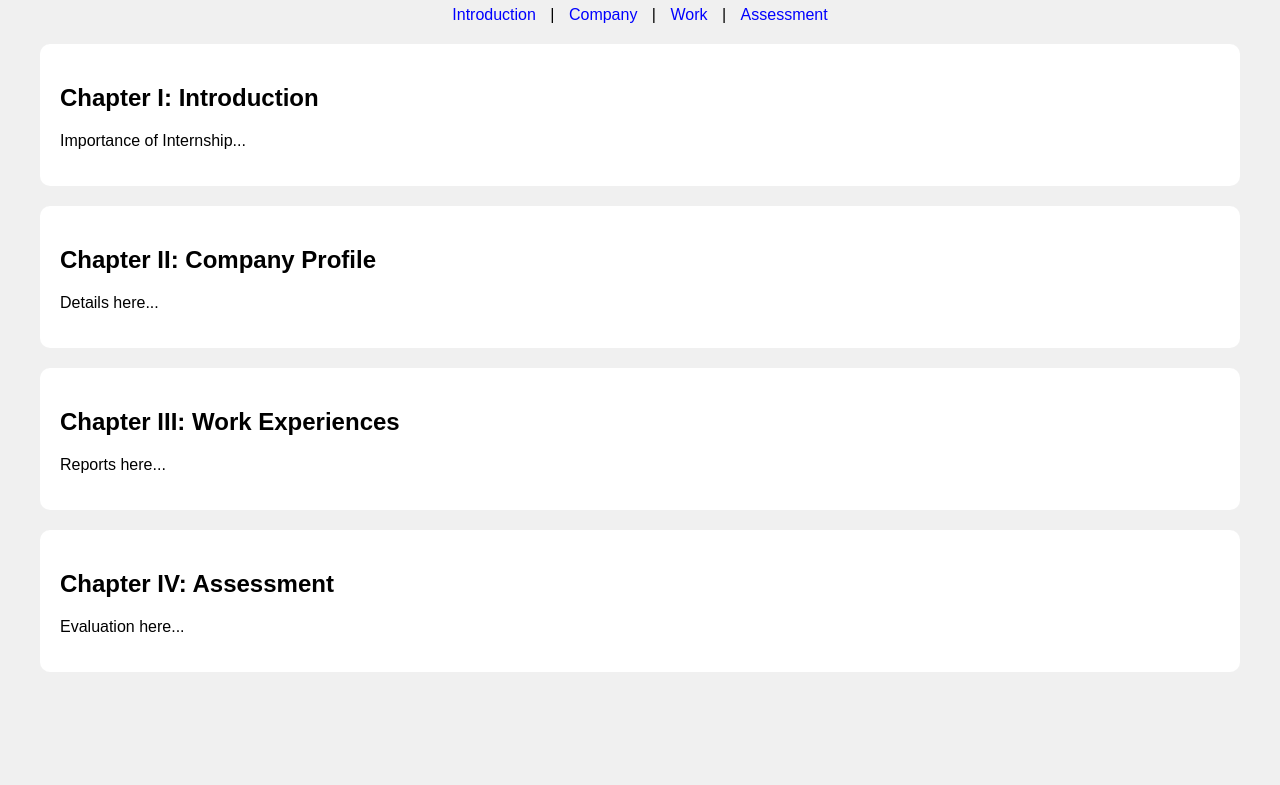
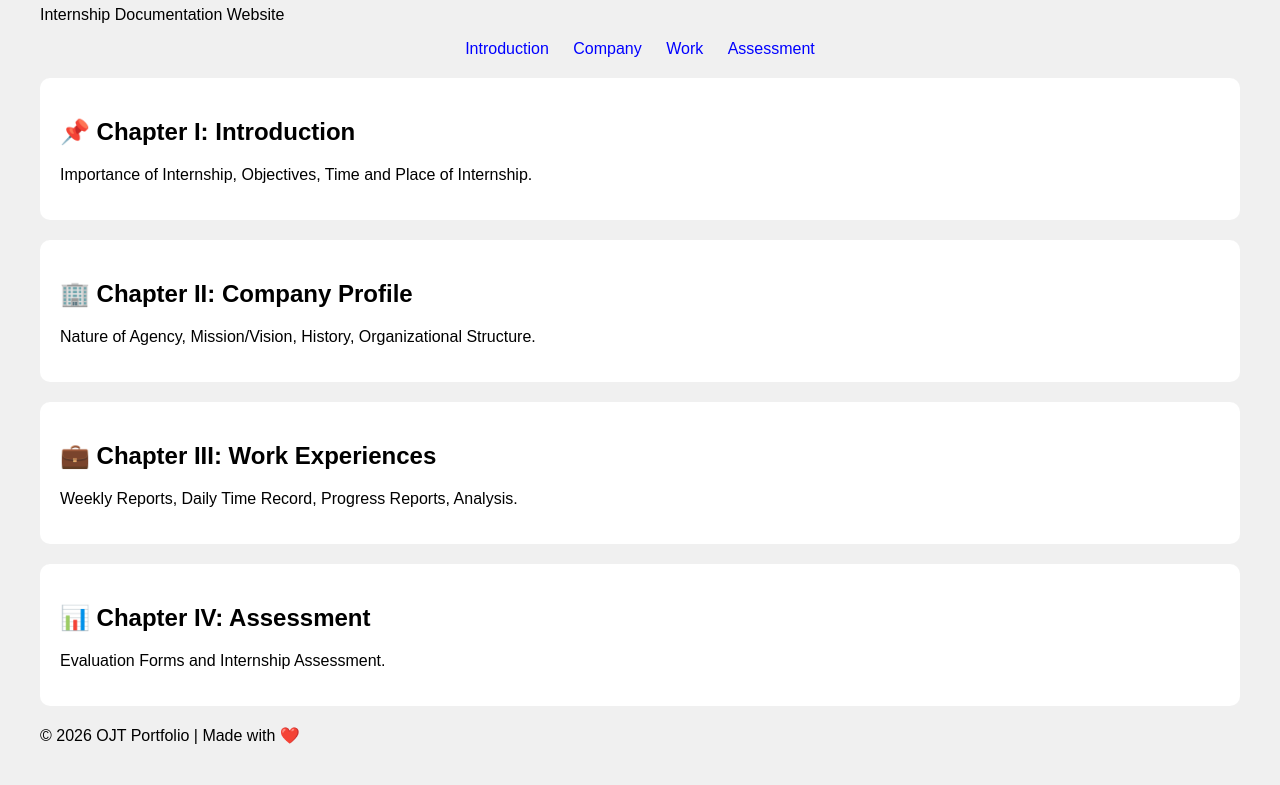
Before and after one commit to dyeyem123/e-portfolio, a plain HTML site: page index.html in a window 1280 px wide. Shown: the part 92-877 px from the top of the page. Before the commit the page ends 804 px from the top, so only its background shows below. Drawn offline with Linux system fonts and the light colour scheme.

Commit message:
Update index.html

```diff
--- a/index.html
+++ b/index.html
@@ -1,39 +1,52 @@
 <!DOCTYPE html>
-<html>
+<html lang="en">
 <head>
-    <title>My OJT Portfolio</title>
+<meta charset="UTF-8">
+<meta name="viewport" content="width=device-width, initial-scale=1.0">
+<title>OJT Portfolio</title>
 <link rel="stylesheet" href="style.css">
+
+<!-- Google Font -->
+<link href="https://fonts.googleapis.com/css2?family=Poppins:wght@300;400;600;700&display=swap" rel="stylesheet">
 </head>
+
 <body>
 
-    <h1>My OJT Portfolio</h1>
+<header>
+    <h1 class="logo">My OJT Portfolio</h1>
+    <p class="subtitle">Internship Documentation Website</p>
+</header>
 
 <nav>
-        <a href="#intro">Introduction</a> |
-        <a href="#company">Company</a> |
-        <a href="#work">Work</a> |
+    <a href="#intro">Introduction</a>
+    <a href="#company">Company</a>
+    <a href="#work">Work</a>
     <a href="#assessment">Assessment</a>
 </nav>
 
-    <section id="intro">
-        <h2>Chapter I: Introduction</h2>
-        <p>Importance of Internship...</p>
+<section class="card fade-in" id="intro">
+    <h2>📌 Chapter I: Introduction</h2>
+    <p>Importance of Internship, Objectives, Time and Place of Internship.</p>
 </section>
 
-    <section id="company">
-        <h2>Chapter II: Company Profile</h2>
-        <p>Details here...</p>
+<section class="card fade-in" id="company">
+    <h2>🏢 Chapter II: Company Profile</h2>
+    <p>Nature of Agency, Mission/Vision, History, Organizational Structure.</p>
 </section>
 
-    <section id="work">
-        <h2>Chapter III: Work Experiences</h2>
-        <p>Reports here...</p>
+<section class="card fade-in" id="work">
+    <h2>💼 Chapter III: Work Experiences</h2>
+    <p>Weekly Reports, Daily Time Record, Progress Reports, Analysis.</p>
 </section>
 
-    <section id="assessment">
-        <h2>Chapter IV: Assessment</h2>
-        <p>Evaluation here...</p>
+<section class="card fade-in" id="assessment">
+    <h2>📊 Chapter IV: Assessment</h2>
+    <p>Evaluation Forms and Internship Assessment.</p>
 </section>
+
+<footer>
+    <p>© 2026 OJT Portfolio | Made with ❤️</p>
+</footer>
 
 </body>
 </html>
```
Lines whose indentation alone changed are shown as unchanged.
